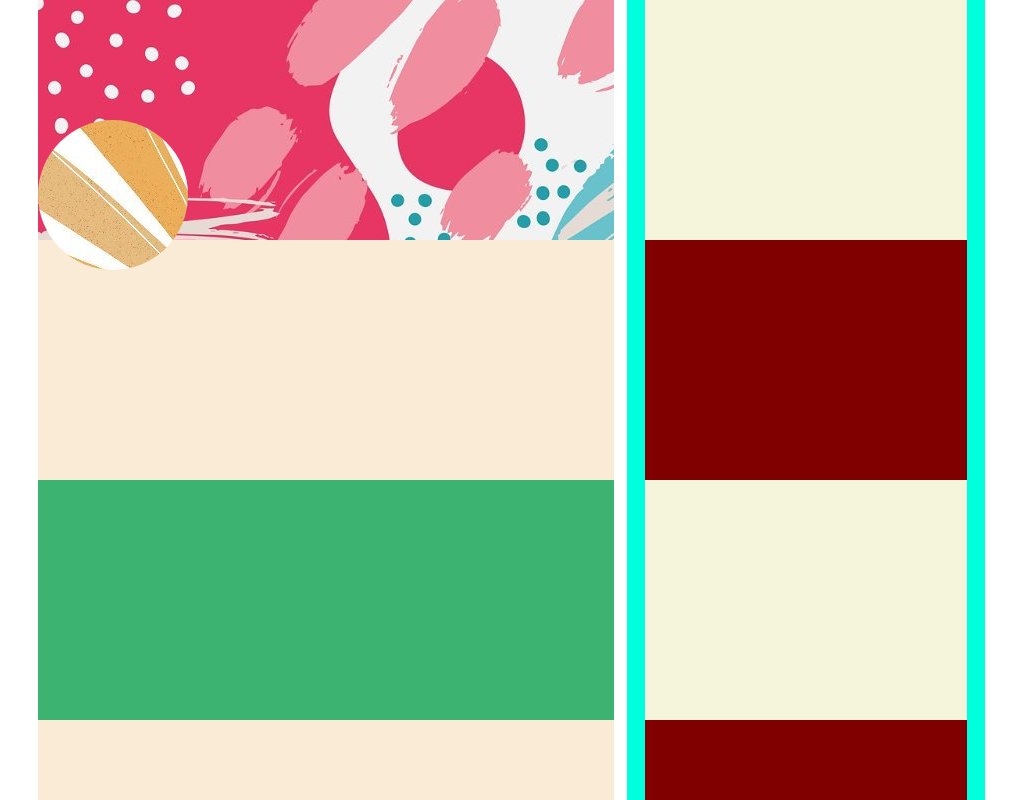
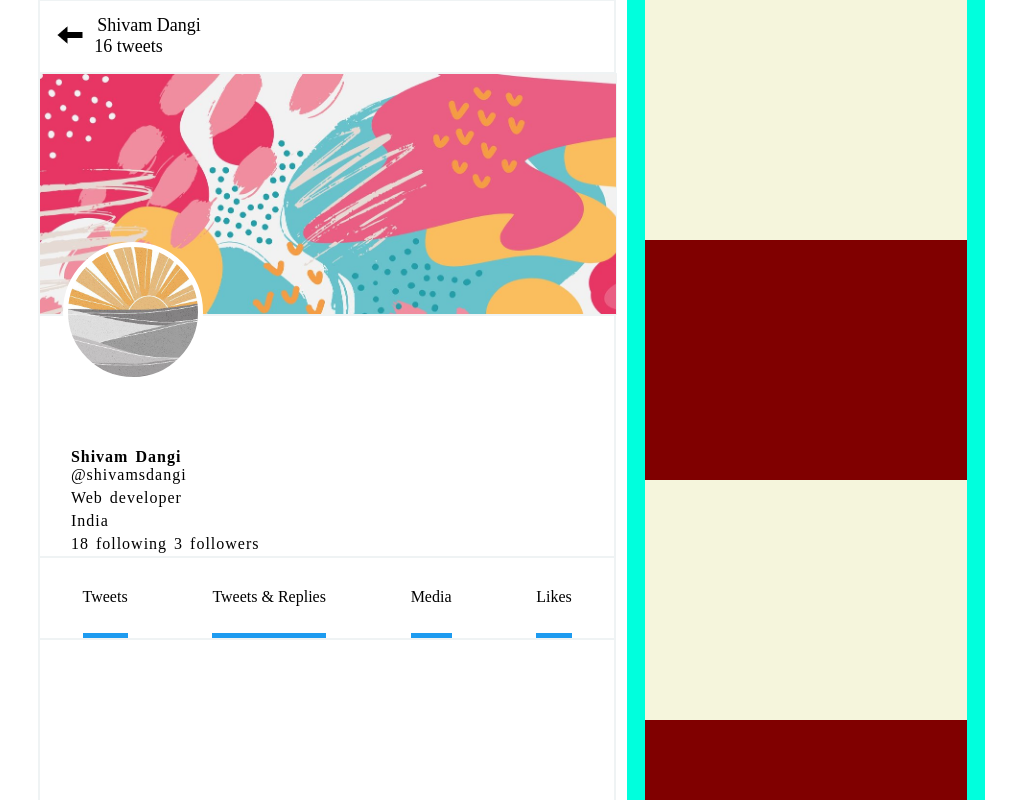
Before and after one commit to shivamdangi7/twitterProfile, a plain HTML site: page index.html in a window 1280 px wide. Shown: the top 800 px of the page, 269-1280 px from the left. Drawn offline with Linux system fonts and the light colour scheme.

Commit message:
updated main panelpositioned

```diff
--- a/app.css
+++ b/app.css
@@ -48,11 +48,14 @@ html , body {
 }
 .button> a{
     text-decoration: none;
+
 }
 .button {
     font-size: x-large;
     letter-spacing: 2px;
+
 }
+
 /* .button:nth-of-type(2n){
     background-color: rgb(182, 155, 155);
 } */
@@ -85,33 +88,86 @@ html , body {
 
 #main{
     width: 45%;
-    background-color: black;
+    background-color: rgb(255, 255, 255);
     height: 100%;
     position: absolute;
     left:24%;
+    border-left: 1px solid #EFF3F4;
+    border-right: 1px solid #EFF3F4 ;
+}
+#main>div{
+    border: 1px solid #EFF3F4;
 }
 .bar{
-    background-color: mediumseagreen;
+    /* background-color: mediumseagreen; */
     height: 30%;
 }
-.bar:nth-of-type(2n){
+/* .bar:nth-of-type(2n){
     background-color: antiquewhite;
-}
+} */
 .background{
     background-image: url(./images/background.jpeg);
-
-    object-fit:contain;
+    background-repeat: no-repeat;
+    background-size: cover;
     width: 100%;
     max-height: 100%;
 }
 #main>.bar>.image{
-    width: 150px;
-    height: 150px;
+    width: 130px;
+    height: 130px;
     position: relative;
-    top:50%;
+    top:70%;
+    left:4%;
+    border: 5px solid white;
     border-radius: 50%;
     background-image: url(./images/profilepik.jpg);
+    background-size: contain;
+
 }
+#main>.mainnav{
+    height:8%;
+    font-size: large;
+    padding-bottom: 7px;
+}
+#main>.mainnav>img{
+    height: 30px ;
+    width: 30px;
+    position: relative;
+    top:30%;
+    left: 15px;
+}
+#main>.userinfo{
+    display: flex;
+    flex-direction: column;
+    justify-content: flex-end;
+
+    /* position: relative; */
+    /* left: 10%; */
+}
+.userinfo > .info {
+    position: relative;
+    left: 5%;
+    padding: 2px;
+    letter-spacing: 1px;
+    word-spacing: 2px;
+    margin-bottom: 1px;
+
+}
+.navpanel{
+    display: flex;
+    flex-direction: row;
+    height: 10%;
+    justify-content: space-around;
+}
+.navbutton{
+    padding-top: 30px;
+    border-bottom: 5px solid#1D9BF0;
+    /* position: relative; */
+    /* top:50%; */
+
+
+}
+
 #asides{
     width: 28%;
     background-color: rgb(0, 255, 221);
--- a/index.html
+++ b/index.html
@@ -14,7 +14,8 @@
         <div id="container">
             <div class="icon"><img src="./images/icons8-twitter-96.png" alt=""></div>
             <div class="buttons">
-                <div class="button home"><a href=""><img src="./images/icons8-home-48.png" alt=""> Home</a></div>
+                <div class="button home"><a href=""><img src="./images/icons8-home-48.png" alt=""> Home </a>
+                </div>
                 <div class="button explore"><a href=""> <img src="./images/icons8-hashtag-48.png" alt=""> Explore</a>
                 </div>
                 <div class="button notifications"><a href=""><img src="./images/icons8-notification-48.png" alt="">
@@ -39,11 +40,25 @@
 
     </div>
     <main id="main">
+        <div class="bar mainnav"><img src="./images/icons8-arrow-pointing-left-48.png"
+                alt="">&#160;&#160;&#160;&#160;&#160; Shivam
+            Dangi <br>
+            &#160;&#160;&#160;&#160;&#160;&#160;&#160;&#160;&#160;&#160;&#160;&#160;16 tweets</div>
         <div class="bar background">
             <div class="image"></div>
         </div>
-        <div class="bar userinfo"></div>
-        <div class="bar navpanel"></div>
+        <div class="bar userinfo">
+            <div class="info"><b>Shivam Dangi</b><br>@shivamsdangi</div>
+            <div class="info">Web developer</div>
+            <div class="info">India </div>
+            <div class="info">18 following 3 followers</div>
+        </div>
+        <div class="bar navpanel">
+            <div class="navbutton">Tweets</div>
+            <div class="navbutton">Tweets &amp; Replies </div>
+            <div class="navbutton">Media</div>
+            <div class="navbutton">Likes</div>
+        </div>
         <div class="bar tweet"></div>
         <div class="bar tweet"></div>
     </main>
```
Also changed, not shown: images/icons8-arrow-pointing-left-48.png (added).
